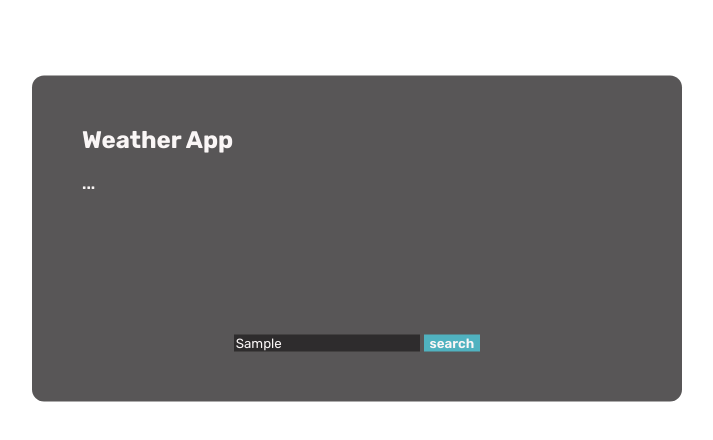
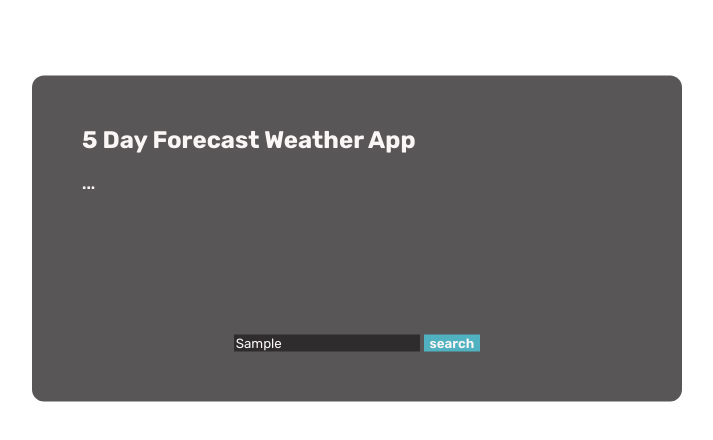
Before and after one commit to aagraston/weather-app, a website built with webpack: page src/html/index.html in a window 1280 px wide. Both pictures are taken after typing "Sample" into the empty fields and a click on the button "search". Shown: the whole page, without its empty margins (283-996 px from the left). Built offline with nearby package versions, Linux system fonts and the light colour scheme; no server answers.

Commit message:
couple of small quality of life updates

```diff
--- a/src/html/index.html
+++ b/src/html/index.html
@@ -6,7 +6,7 @@
   <body>
     <div class="weather-app-container">
       <div class="weather-app-header-div">
-        <h2>Weather App</h2>
+        <h2>5 Day Forecast Weather App</h2>
       </div>
       <div class="weather-main-div">
         <div class="weather-details">
--- a/src/js/htmlHandler.js
+++ b/src/js/htmlHandler.js
@@ -11,6 +11,7 @@ const HtmlProducer = () => {
 
   // input elements
   const searchInput = document.querySelector('#input-search')
+  searchInput.focus()
 
   const getSearchText = () => searchInput.value
 
@@ -26,6 +27,7 @@ const HtmlProducer = () => {
     fiveDayDivArray.forEach((element) => {
       display5DayDiv.appendChild(element)
     })
+    searchInput.focus()
   }
 
   function get5DayDivArray(dataObj) {
--- a/src/scss/_sections.scss
+++ b/src/scss/_sections.scss
@@ -5,7 +5,6 @@
   gap: $spc-20;
 
   min-width: 650px;
-  min-height: 200px;
 
   //position styling
   position: absolute;
```
